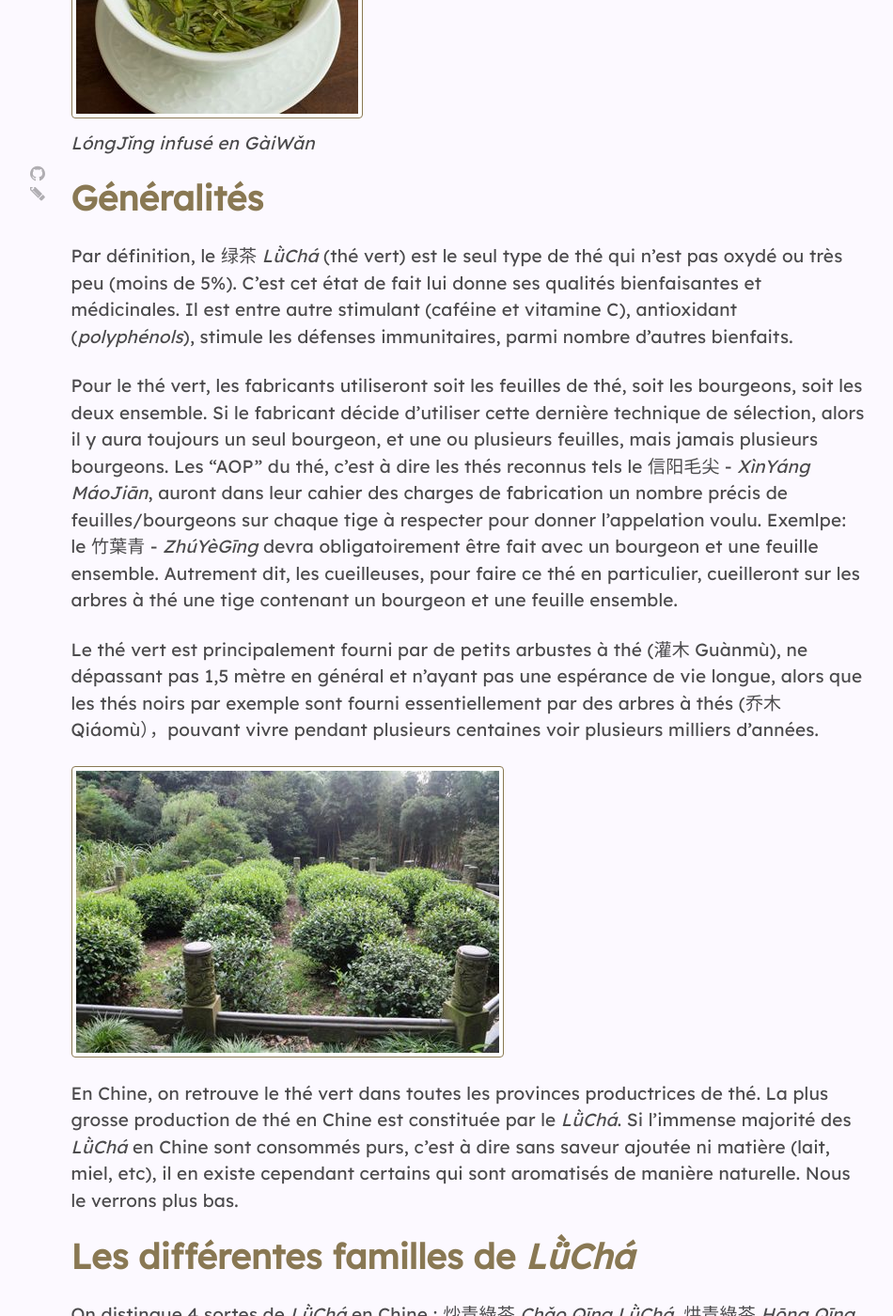
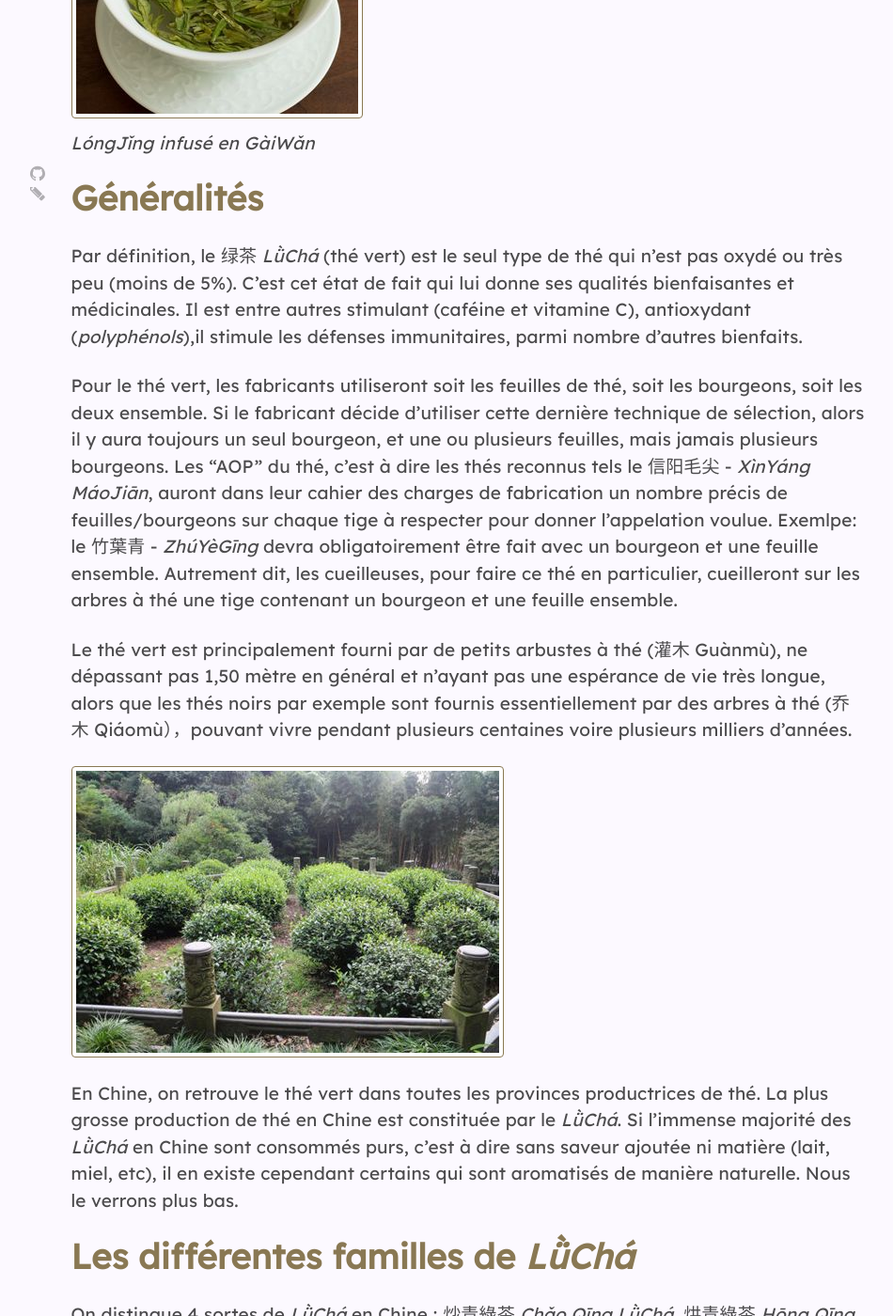
Before and after one commit to brutdethe/site, a Jekyll site: the page built from ressources/_base/les-thes-verts.md, in a window 1280 px wide and 1400 px high, scrolled down 548 px. Shown: the whole window at 94% size, without its empty margins (142-1092 px from the left). Built offline with Jekyll 4.4.1, drawn with Linux system fonts in a browser that asks for light colours; nearby versions of some CDN libraries; some of the changed text lies outside the part shown.

Commit message:
Corrige orthographe

```diff
--- a/ressources/_base/les-thes-verts.md
+++ b/ressources/_base/les-thes-verts.md
@@ -12,13 +12,13 @@ _LóngJǐng infusé en GàiWǎn_
 
 # Généralités
 
-Par définition, le 绿茶 _LǜChá_ (thé vert) est le seul type de thé qui n'est pas oxydé ou très peu (moins de 5%). C'est cet état de fait lui donne ses qualités bienfaisantes et médicinales. Il est entre autre stimulant (caféine et vitamine C), antioxidant (_polyphénols_), stimule les défenses immunitaires, parmi nombre d'autres bienfaits.
+Par définition, le 绿茶 _LǜChá_ (thé vert) est le seul type de thé qui n'est pas oxydé ou très peu (moins de 5%). C'est cet état de fait qui lui donne ses qualités bienfaisantes et médicinales. Il est entre autres stimulant (caféine et vitamine C), antioxydant (_polyphénols_),il stimule les défenses immunitaires, parmi nombre d'autres bienfaits.
 
 Pour le thé vert, les fabricants utiliseront soit les feuilles de thé, soit les bourgeons, soit les deux ensemble. Si le fabricant décide d'utiliser cette dernière technique de sélection, alors il y aura toujours un seul bourgeon, et une ou plusieurs feuilles, mais jamais plusieurs bourgeons.
-Les "AOP" du thé, c'est à dire les thés reconnus tels le 信阳毛尖 - _XìnYáng MáoJiān_, auront dans leur cahier des charges de fabrication un nombre précis de feuilles/bourgeons sur chaque tige à respecter pour donner l'appelation voulu.
+Les "AOP" du thé, c'est à dire les thés reconnus tels le 信阳毛尖 - _XìnYáng MáoJiān_, auront dans leur cahier des charges de fabrication un nombre précis de feuilles/bourgeons sur chaque tige à respecter pour donner l'appelation voulue.
 Exemlpe: le 竹葉青 - _ZhúYèGīng_ devra obligatoirement être fait avec un bourgeon et une feuille ensemble. Autrement dit, les cueilleuses, pour faire ce thé en particulier, cueilleront sur les arbres à thé une tige contenant un bourgeon et une feuille ensemble.
 
-Le thé vert est principalement fourni par de petits arbustes à thé (灌木 Guànmù), ne dépassant pas 1,5 mètre en général et n'ayant pas une espérance de vie longue, alors que les thés noirs par exemple sont fourni essentiellement par des arbres à thés (乔木 Qiáomù），pouvant vivre pendant plusieurs centaines voir plusieurs milliers d'années.
+Le thé vert est principalement fourni par de petits arbustes à thé (灌木 Guànmù), ne dépassant pas 1,50 mètre en général et n'ayant pas une espérance de vie très longue, alors que les thés noirs par exemple sont fournis essentiellement par des arbres à thé (乔木 Qiáomù），pouvant vivre pendant plusieurs centaines voire plusieurs milliers d'années.
 
 ![灌木 Guànmù](/assets/media/the-vert_arbuste.jpg)
 
@@ -78,17 +78,17 @@ En Chine, certains _LǜChá_ sont plus connus que d'autres. Voici une liste non
 La tradition chinoise veut qu'on boive le thé pur, sans apport extérieur autre que la feuille de thé elle même.
 Cette règle est compensée par une exception : les _HuāChá_ (littéralement "thés aux fleurs").
 
-Les _HuāChá_ en effet sont des thés généralement verts (on retrouve aussi des thés aromatisés rouges) aromatisés à l'aide de fleurs le plus souvent. Le plus connu est sûrement le thé au jasmin 茉莉花茶 _MòLìHuā Chá_. On appelle aussi quelquefois _HuāChá_ une infusion de fleurs sans qu'il y ait de feuilles de thés mis avec, mais, n'étant pas à proprement parlé du thé, il n'en sera pas question dans cet article.
+Les _HuāChá_ en effet sont des thés généralement verts (on retrouve aussi des thés aromatisés rouges) aromatisés à l'aide de fleurs le plus souvent. Le plus connu est sûrement le thé au jasmin 茉莉花茶 _MòLìHuā Chá_. On appelle aussi quelquefois _HuāChá_ une infusion de fleurs sans qu'il y ait de feuilles de thé mises avec, mais, n'étant pas à proprement parlé du thé, il n'en sera pas question dans cet article.
 
 Aux 6 types de thés en Chine (Vert, Blanc, Jaune, Bleu, Rouge, Noir), la classification chinoise  rajoute une sorte d'annexe : les 再加工茶 _Zài JiāGōng Chá_. C'est dans celle ci que se placent les _HuāChá_. Ainsi on ne peut pas dire que les _HuāChá_ sont des _LǜChá_ ou des _HóngChá_ : ils appartiennent à cette catégorie annexe.
 
 Il existe deux catégories de _HuāChá_ : les 窨花茶 _Xūn HuāChá_ et les 拼花茶 _PīnHuā Chá_.
 
-Les _Xūn HuāChá_ sont des thés (_LǜChá_ la plupart du temps), infusés avec des fleurs ou d'autres aromates, afin que ces derniers lui transfère leurs arômes. Après plusieurs semaines ou mois d'infusion à sec, les additifs odorants sont retirés du _LǜChá_. Le thé garde ainsi la saveur transmise par ces fleurs et plantes, sans que l'on voit les fleurs utilisées lorsqu'on l'achète.
+Les _Xūn HuāChá_ sont des thés (_LǜChá_ la plupart du temps), infusés avec des fleurs ou d'autres aromates, afin que ces derniers lui transfèrent leurs arômes. Après plusieurs semaines ou mois d'infusion à sec, les additifs odorants sont retirés du _LǜChá_. Le thé garde ainsi la saveur transmise par ces fleurs et plantes, sans que l'on voie les fleurs utilisées lorsqu'on l'achète.
 
 Au contraire, le _PīnHuā Chá_ est un thé auquel on a bien rajouté ces additifs mais ces derniers ne sont pas retirés avant mise sur le marché. Un _PīnHuā Chá_ est donc un thé aux fleurs avec de réelles fleurs lorsqu'il est vendu, alors que le _Xūn HuāChá_ ne les a plus.
 
-En règle générale, les _HuāChá_ de qualités sont les _Xūn HuāChá_.
+En règle générale, les _HuāChá_ de qualité sont les _Xūn HuāChá_.
 L'exemple le plus parlant est le 茉莉花茶 _MòlìHuā Chá_ : le thé au jasmin chinois. Le plus prisé des _HuāChá_, il peut être vendu avec ou sans fleurs de jasmin. On remarque que les meilleurs _LǜChá_ sont réservés pour le _Xūn HuāChá_, le reste pour les _PīnHuā Chá_.
 
-Comme autre thé au fleurs fameux, on peut citer : le thé aux orchidées 球蘭花茶 _Qiú LánHuā Chá_, le thé à la rose de Chine 玫瑰花茶 _MéiGuī HuāChá_, le thé aux chrysanthèmes 菊花茶 _JúHuā Chá_.
+Comme autre thé aux fleurs fameux, on peut citer : le thé aux orchidées 球蘭花茶 _Qiú LánHuā Chá_, le thé à la rose de Chine 玫瑰花茶 _MéiGuī HuāChá_ et le thé aux chrysanthèmes 菊花茶 _JúHuā Chá_.
```
Also changed, not shown: other parts of ressources/_base/les-thes-verts.md (+1 -1 lines).
